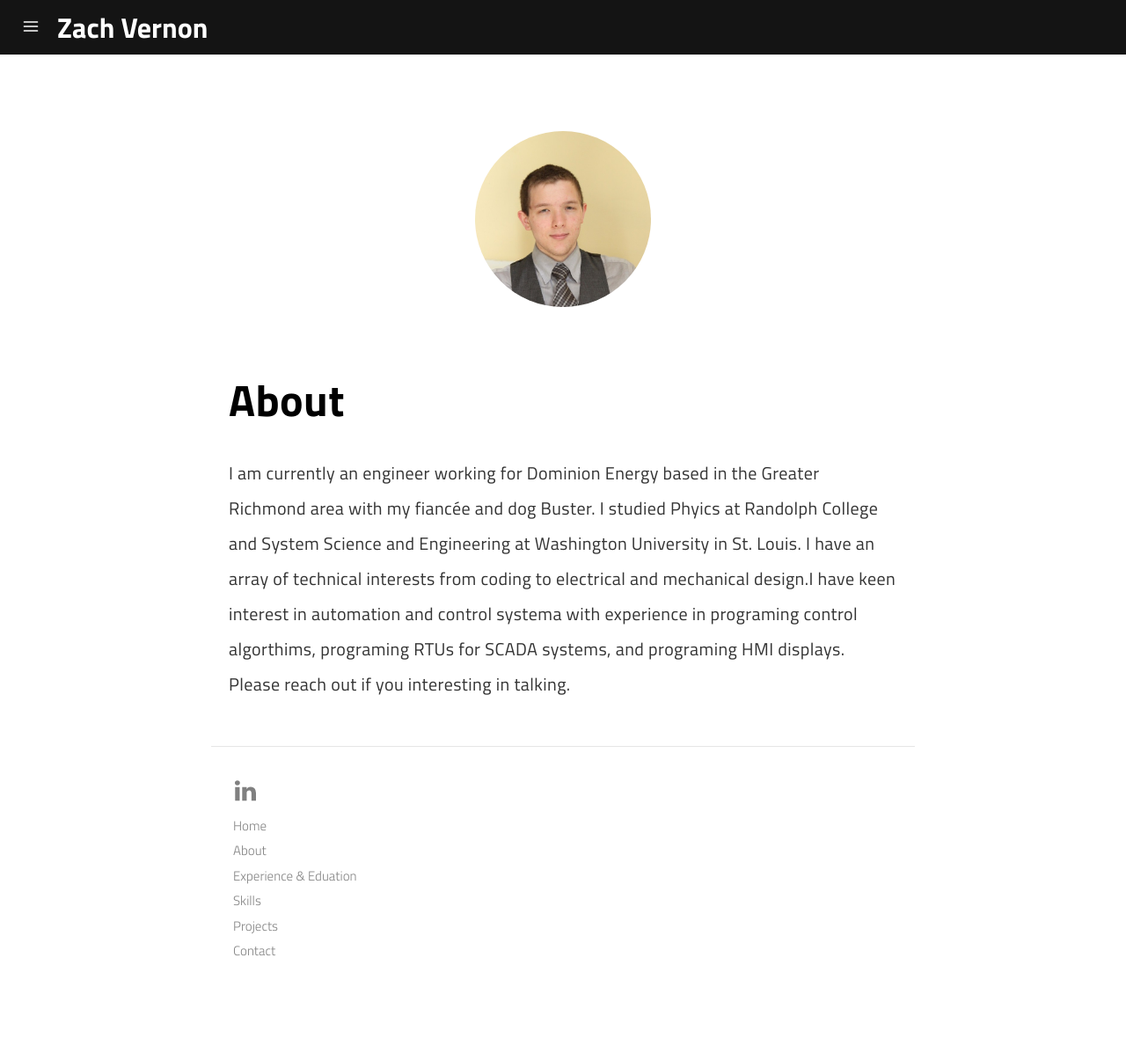
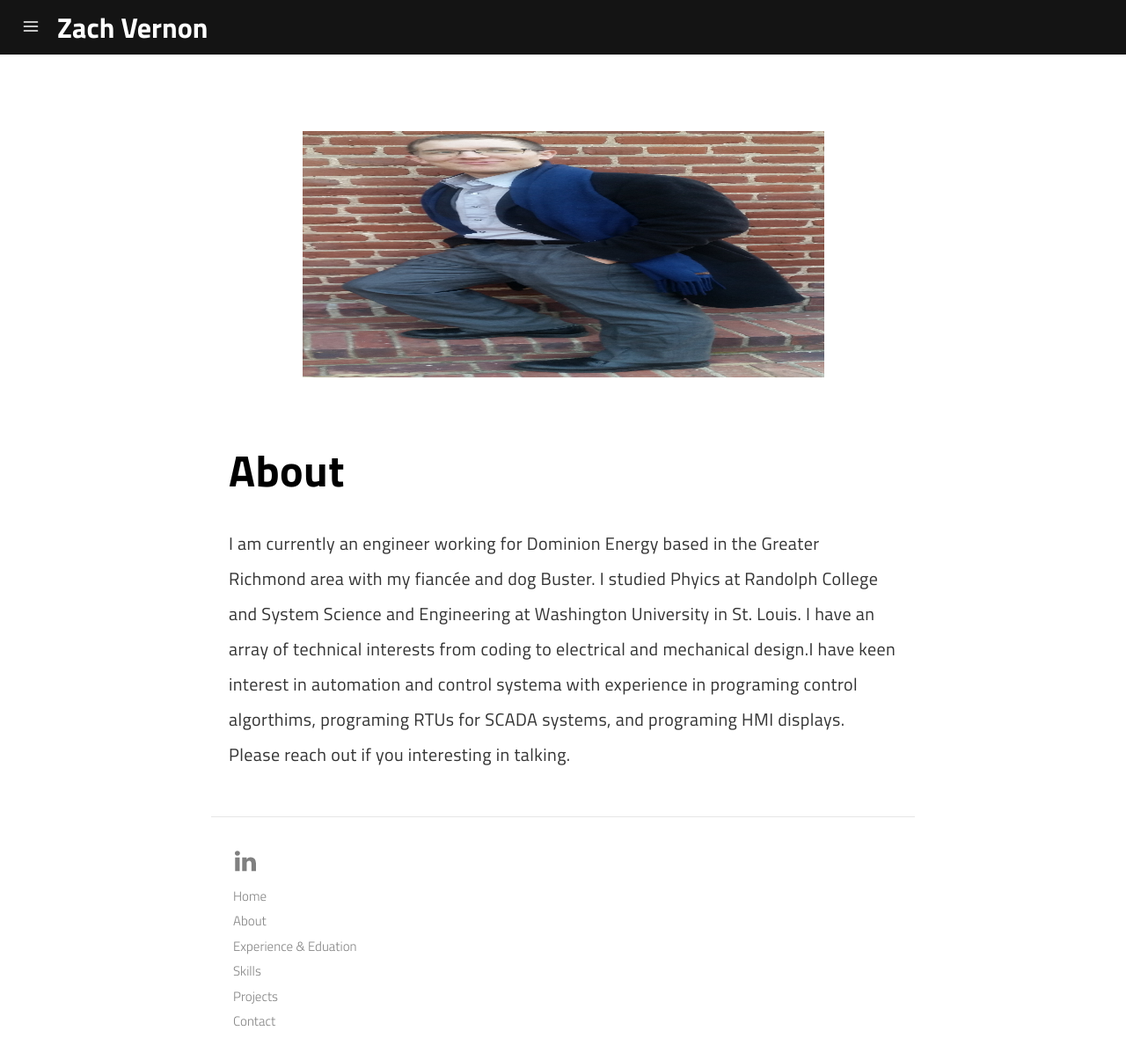
Before and after one commit to z-vernon/z-vernon.github.io, a Jekyll site: the page built from pages/about.md, in a window 1280 px wide and 1205 px high. Shown: the whole window at 88% size. Built offline with Jekyll 4.4.1, drawn with Linux system fonts in a browser that asks for light colours; a script that is not in the unit is left out.

Commit message:
new photo

```diff
--- a/pages/about.md
+++ b/pages/about.md
@@ -7,8 +7,7 @@
 permalink: /about/
 ---
 
-<img class="img-rounded" src="/assets/img/uploads/head_shot.jpg" alt="Zach Vernon" width="200">
-
+<img class="img" src="/assets/img/cover.jpg" alt="Zach Vernon" width="593" height="300">
 # About
 
 I am currently an engineer working for Dominion Energy based in the Greater Richmond area with my fiancée and dog Buster. I studied Phyics at Randolph College and System Science and Engineering at Washington University in St. Louis. I have an array of technical interests from coding to electrical and mechanical design.I have keen interest in automation and control systema with experience in programing control algorthims, programing RTUs for SCADA systems, and programing HMI displays. Please reach out if you interesting in talking.
```
Also changed, not shown: assets/img/cover.jpg (added).
